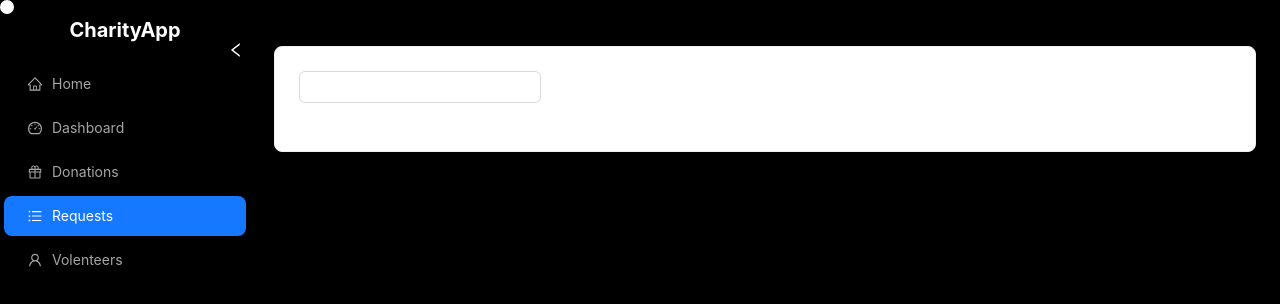
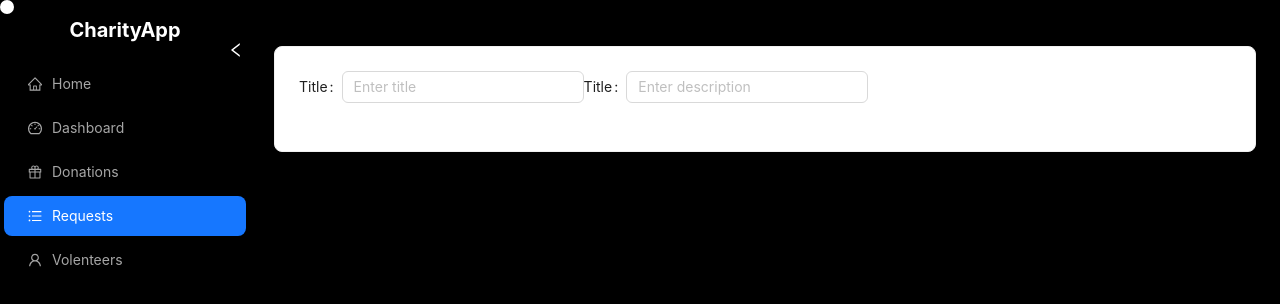
Before and after one commit to 2003devansh/charity_app, a React (Vite) app in the folder frontend/: page /requests in a window 1280 px wide. Shown: the top 304 px of the page. Built offline with nearby package versions, Linux system fonts and the light colour scheme.

Commit message:
Request page form layout item added

```diff
--- a/frontend/src/pages/RequestPage.tsx
+++ b/frontend/src/pages/RequestPage.tsx
@@ -8,8 +8,13 @@ const RequestPage = () => {
         <Card>
           <Row>
             <Col>
-              <Form.Item>
-                <Input />
+              <Form.Item name={"title"} label="Title">
+                <Input placeholder="Enter title" />
+              </Form.Item>
+            </Col>
+            <Col>
+              <Form.Item name={"description"} label="Title">
+                <Input placeholder="Enter description" />
               </Form.Item>
             </Col>
           </Row>
```
